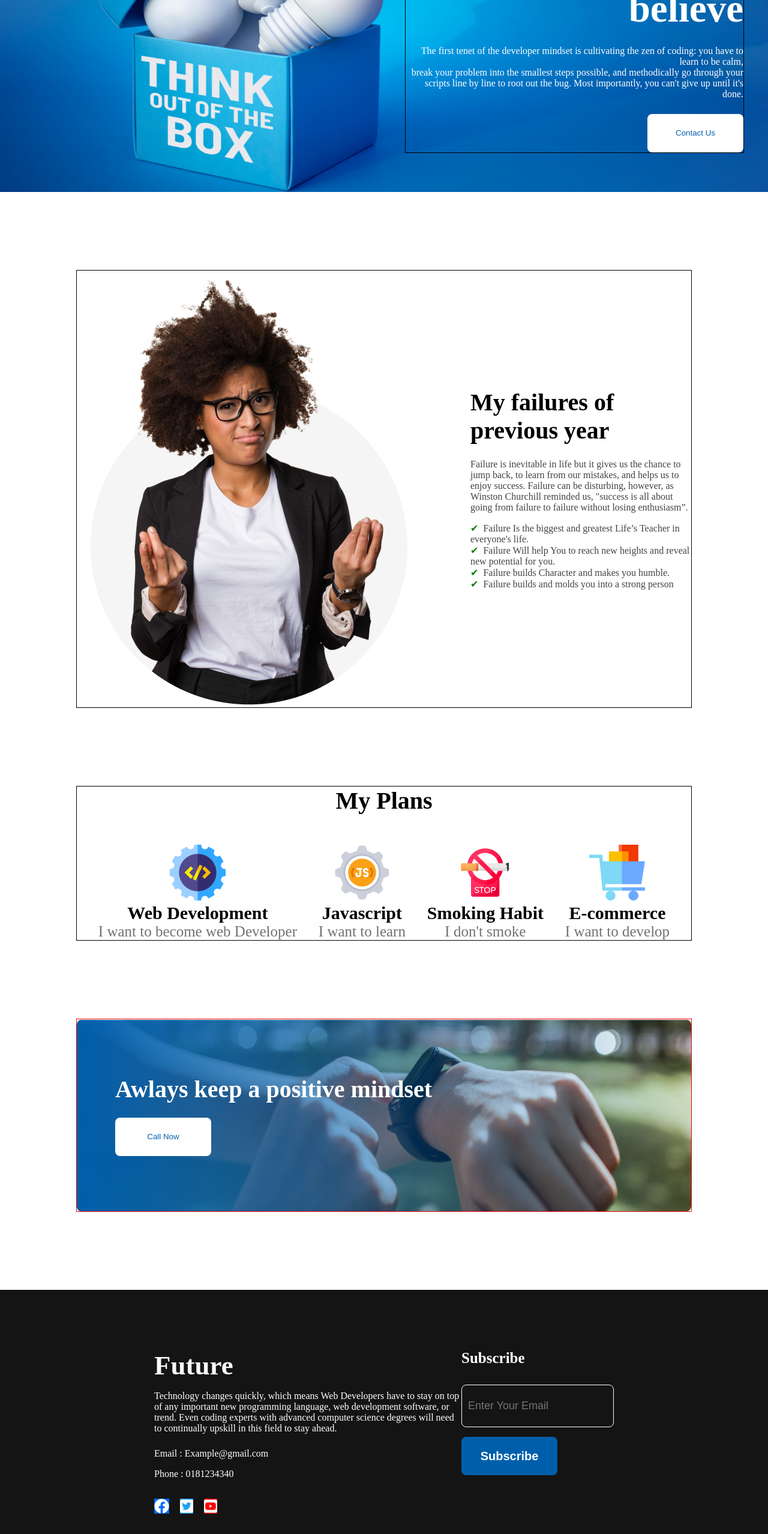
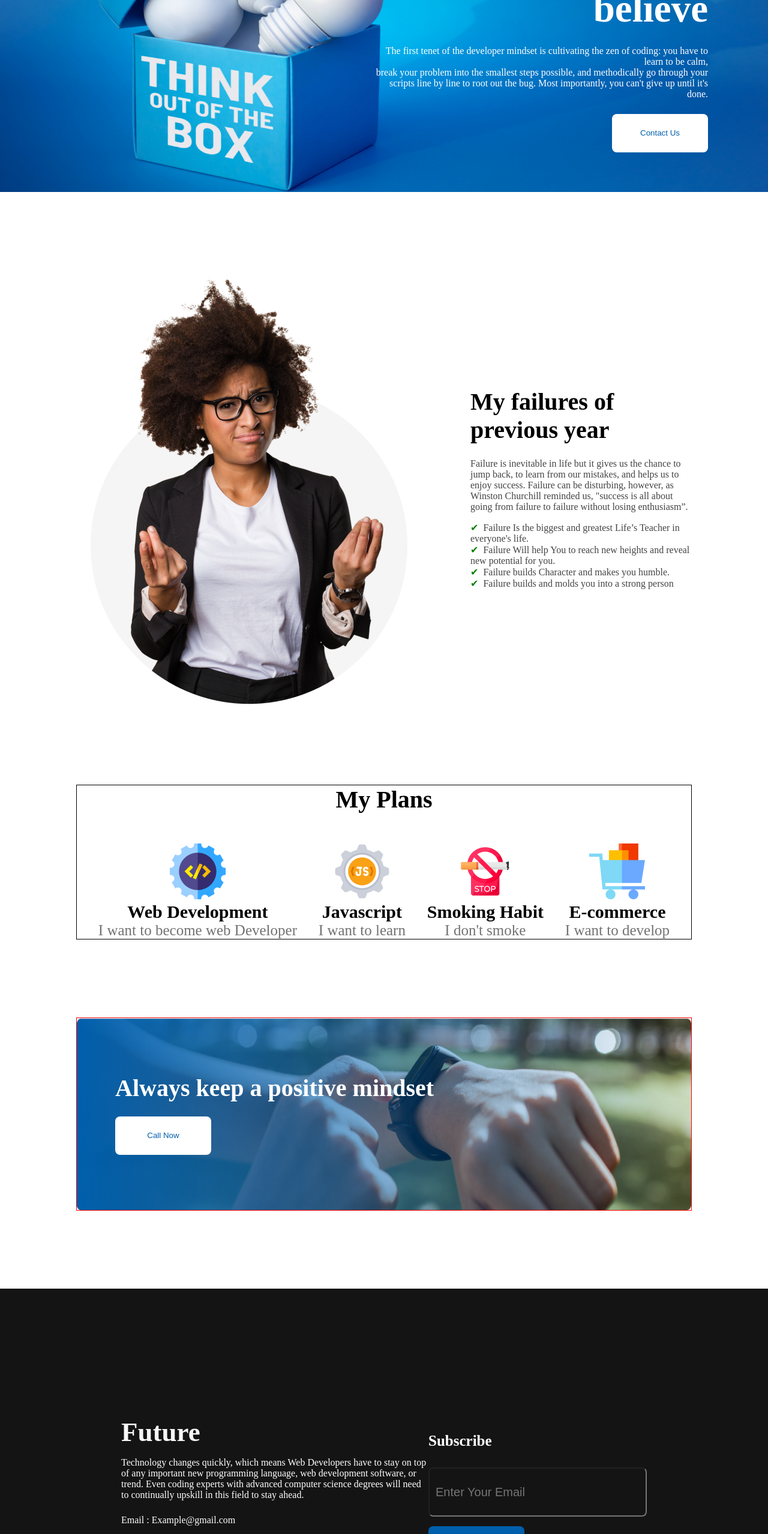
Before and after one commit to RandomHabibur/assignment-1_New-year, a plain HTML site: page index.html in a window 1280 px wide. Shown: the part 240-2797 px from the top of the page at 60% size. Drawn offline with Linux system fonts and the light colour scheme.

Commit message:
added all section and edited all styles

```diff
--- a/index.html
+++ b/index.html
@@ -60,7 +60,7 @@
         <!-- Bonus Section start -->
         <section class="bonus">
             <div class="bonus-content">
-                <h1>Awlays keep a positive mindset</h1>
+                <h1>Always keep a positive mindset</h1>
                 <button class="btn-primary"><a href="">Call Now</a></button>
             </div>
         </section>
--- a/styles/style.css
+++ b/styles/style.css
@@ -27,10 +27,11 @@ header{
     background-position: center;
 }
 .h-content-right{
-    border: 1px solid black;
     width: 44%;
     /* align-self: center; */
-    margin-right: 40px;
+    margin-right: 100px;
+    padding-left: 50px;
+
 }
 .h-content-right h1{
     font-weight: 700;
@@ -47,8 +48,8 @@ header{
 /* failure section styles */
 .failure{
     width: 80%;
-    border: 1px solid black;
-    margin: 130px auto;}
+    margin: 130px auto;
+}
 .failure-content{
     display: flex;
     align-items: center;
@@ -124,7 +125,7 @@ footer{
     padding-top: 100px;
     display: flex;
     justify-content: center;
-    align-items: ;
+    align-items: center;
     background: #151414;
 }
 .footer-left{
@@ -170,12 +171,13 @@ footer{
     color: #FFFFFF;
 }
 .footer-right input{
+    width: 340px;
+    height: 30px;
     margin: 30px 0 16px;
-    font-size: 18px;
+    font-size: 20px;
     color: #F3F3F3;
     background-color: transparent;
     padding: 24px 10px;
-    border: 1px solid #fff;
     border-radius: 8px;
 }
 .footer-right .btn-primary{
```
